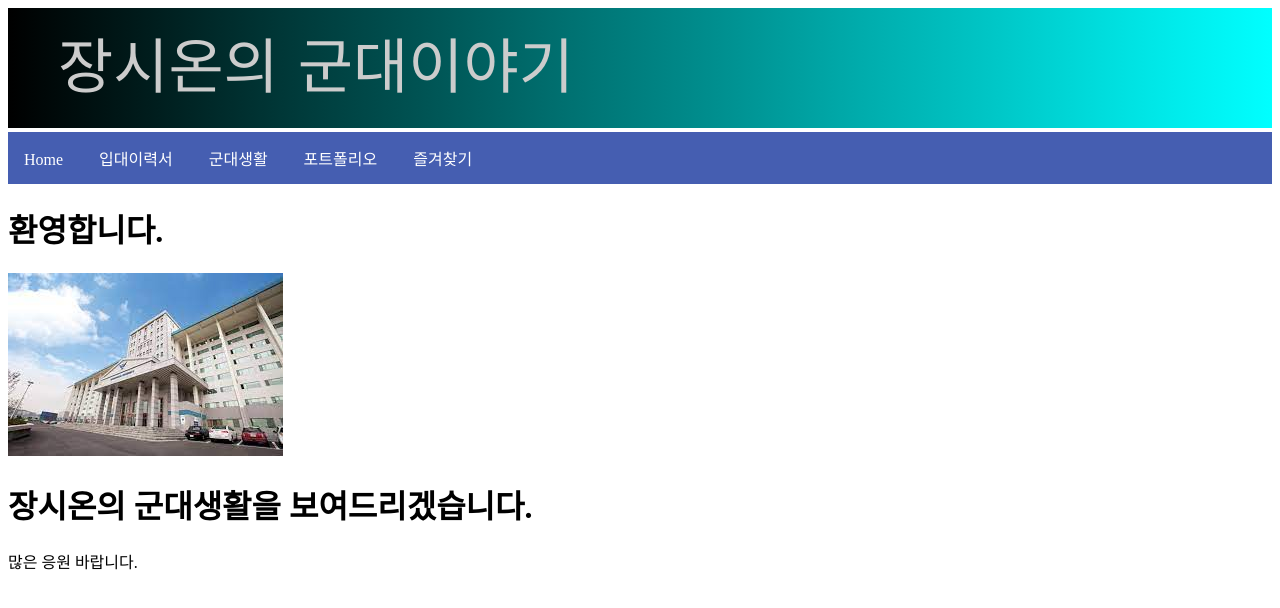
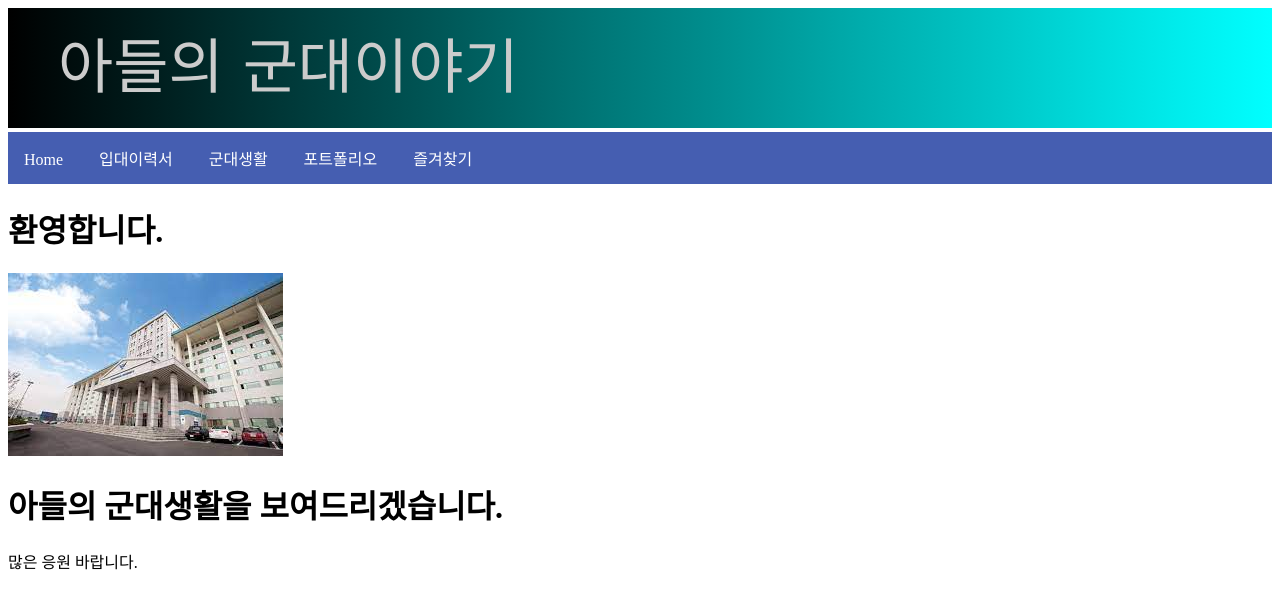
Before and after one commit to kkocca/home, a plain HTML site: page index.html in a window 1280 px wide. Drawn offline with Linux system fonts and the light colour scheme.

Commit message:
Add files via upload

```diff
--- a/index.html
+++ b/index.html
@@ -19,7 +19,7 @@
       </linearGradient>
     </defs>
     <rect fill="url(#grad1)" x="0" y="0" width="100%" height="120" />
-    <text fill="#cccccc" font-size="60" font-family="Verdana" x="50" y="80">장시온의 군대이야기</text>
+    <text fill="#cccccc" font-size="60" font-family="Verdana" x="50" y="80">아들의 군대이야기</text>
     Sorry, your browser does not support inline SVG.
   </svg>
 
@@ -42,7 +42,7 @@
     <h1 >환영합니다.</h1>
     <img src="./image/cwu.jpg" alt="청운대학교 사진">
   </div>
-  <h1 >장시온의 군대생활을 보여드리겠습니다. </h1>
+  <h1 >아들의 군대생활을 보여드리겠습니다. </h1>
   <p> 많은 응원 바랍니다. </p>
 
 
```
Also changed, not shown: html/portfolio.html (+1 -1 lines).
